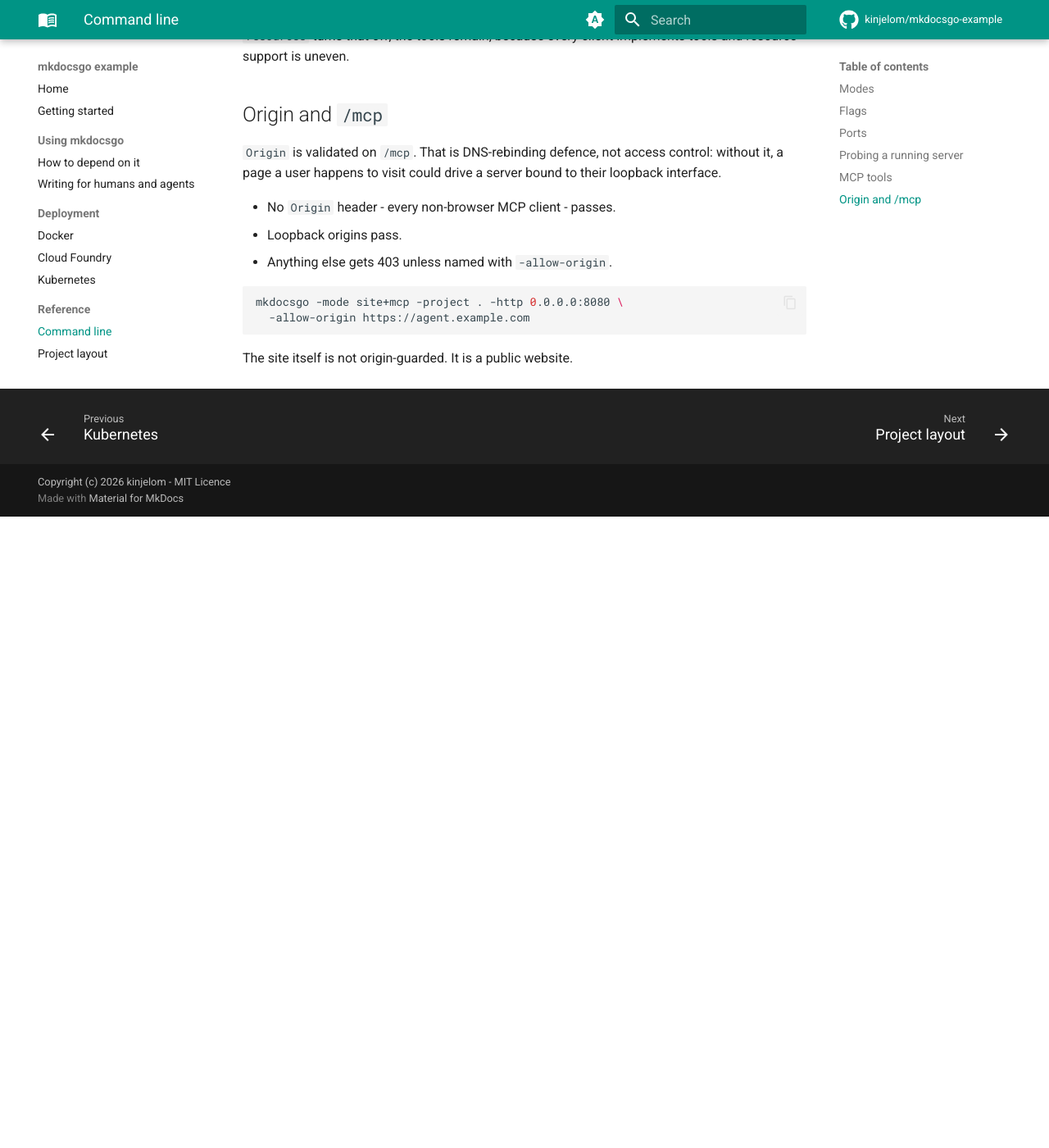
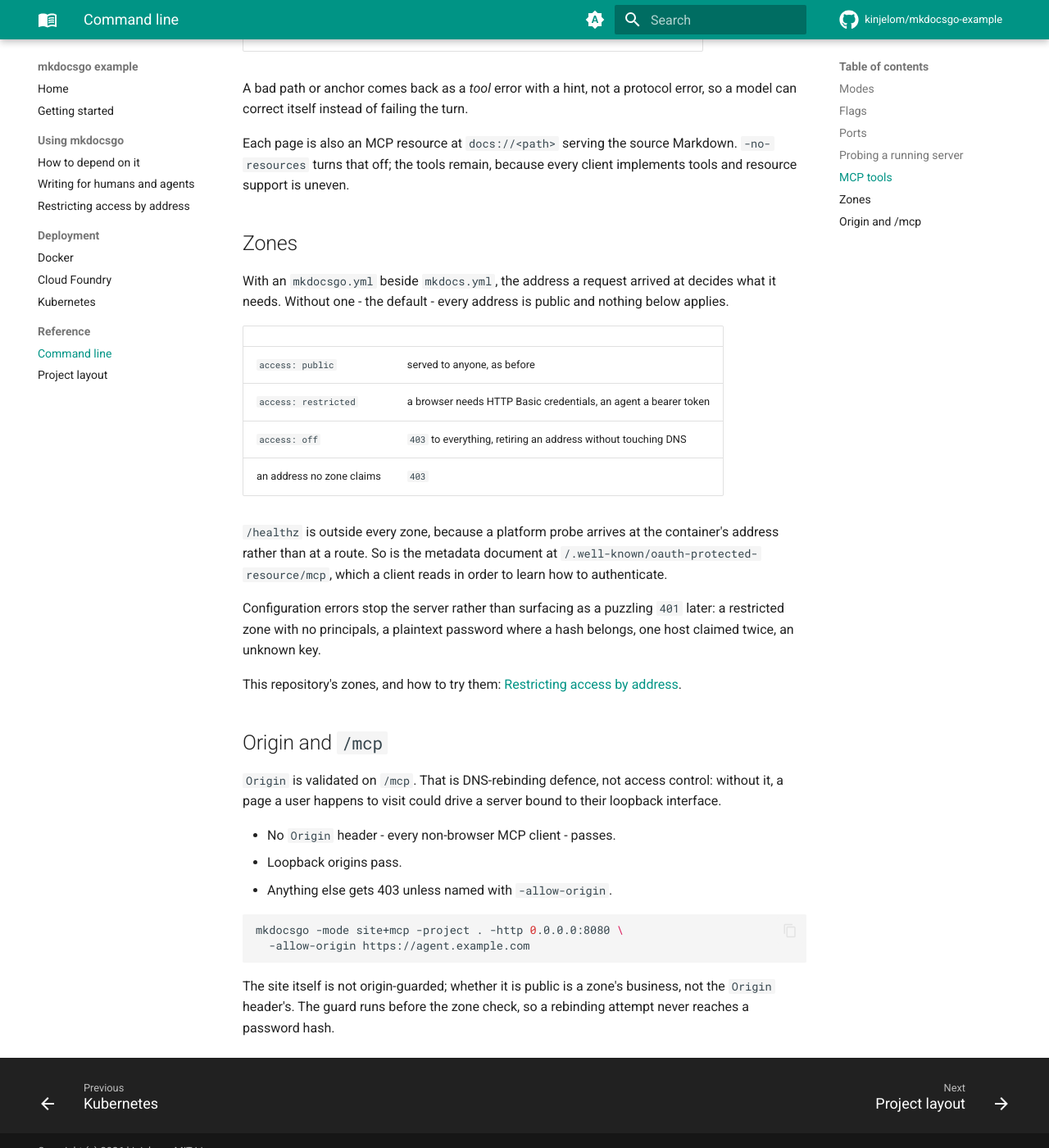
Before and after one commit to kinjelom/mkdocsgo-example, an MkDocs documentation site: the page built from docs/reference/cli.md, in a window 1280 px wide and 1400 px high, scrolled down 2755 px. Shown: the whole window at 82% size. Built offline with MkDocs 1.6.1 and Material for MkDocs 9.7.7, drawn with Linux system fonts in a browser that asks for light colours; comment, search, counter and statistics services are not loaded; before the commit the page ends 3385 px from its top, so only the background shows below that; some of the changed text lies outside the part shown.

Commit message:
Run on mkdocsgo 0.2.0, with zones
The server now decides what an address asks for, so this repository shows
one: mkdocsgo.yml makes the loopback addresses and the internal route
public, and the outward-facing ones ask for credentials - a password from
a browser, a bearer token from an agent. Delete the file and every address
is public again, which is what it was before.

The credentials it ships with are published on purpose. They guard reserved
example domains nobody can deploy to, and an address no zone claims is
refused rather than served - so a copy of this repository that forgets to
replace them fails closed rather than opening the door. The file holds an
Argon2id hash and a SHA-256 digest, and is therefore not a secret.

Three consequences reach the deployment files. The Dockerfile copies
mkdocsgo.yml into the image and into the build stage, where a page includes
it with --8<-- rather than restating it. The Cloud Foundry manifests ask
for 192M: verifying an Argon2id password costs 19 MiB, two at a time, and
128M was sized for a process that never did. Every route in deploy/ now has
a matching entry in hosts:, because one that does not answers 403.

scripts/docs.sh stages mkdocsgo.yml into dist/cf after packaging. The
toolbox assembles that directory from what it knows about - the binary, the
site, mkdocs.yml and the Markdown - and this file is newer than the release
pinned in project.conf, so it is staged here until that catches up. Without
it a buildpack deployment would serve every route publicly, which is the
one way these zones could quietly not be in force.

Co-Authored-By: Claude Opus 5 (1M context) <noreply@anthropic.com>

````diff
--- a/docs/reference/cli.md
+++ b/docs/reference/cli.md
@@ -30,6 +30,7 @@ so `-mode site` does not have a disabled MCP endpoint, it has none.
 | `-mode` | `site+mcp` | What to serve |
 | `-project` | `.` | Directory holding `mkdocs.yml` |
 | `-site-dir` | `<project>/site` | The built site |
+| `-config` | `<project>/mkdocsgo.yml` | Zones; absent means every address is public |
 | `-http` | *(empty)* | Address to listen on |
 | `-search-limit` | `8` | Default search results; callers may override, capped at 50 |
 | `-allow-origin` | - | Additional allowed `Origin` for `/mcp`; repeatable |
@@ -38,6 +39,8 @@ so `-mode site` does not have a disabled MCP endpoint, it has none.
 | `-version` | | Print the version and exit |
 | `-healthcheck <url>` | | GET the URL, exit 0 on 2xx, then quit. `self` means this server's own `/healthz` |
 | `-mcp-probe <url>` | | Ask an MCP endpoint for its tool list, exit 0 if it answers |
+| `-new-token` | | Mint a bearer token, print it and the line to paste, then quit |
+| `-hash-password` | | Hash a password for `mkdocsgo.yml`, then quit |
 
 ## Ports
 
@@ -92,6 +95,31 @@ Each page is also an MCP resource at `docs://<path>` serving the source
 Markdown. `-no-resources` turns that off; the tools remain, because every
 client implements tools and resource support is uneven.
 
+## Zones
+
+With an `mkdocsgo.yml` beside `mkdocs.yml`, the address a request arrived at
+decides what it needs. Without one - the default - every address is public and
+nothing below applies.
+
+| | |
+|---|---|
+| `access: public` | served to anyone, as before |
+| `access: restricted` | a browser needs HTTP Basic credentials, an agent a bearer token |
+| `access: off` | `403` to everything, retiring an address without touching DNS |
+| an address no zone claims | `403` |
+
+`/healthz` is outside every zone, because a platform probe arrives at the
+container's address rather than at a route. So is the metadata document at
+`/.well-known/oauth-protected-resource/mcp`, which a client reads in order to
+learn how to authenticate.
+
+Configuration errors stop the server rather than surfacing as a puzzling `401`
+later: a restricted zone with no principals, a plaintext password where a hash
+belongs, one host claimed twice, an unknown key.
+
+This repository's zones, and how to try them:
+[Restricting access by address](../guides/restricting-access.md).
+
 ## Origin and `/mcp`
 
 `Origin` is validated on `/mcp`. That is DNS-rebinding defence, not access
@@ -107,4 +135,6 @@ mkdocsgo -mode site+mcp -project . -http 0.0.0.0:8080 \
   -allow-origin https://agent.example.com
 ```
 
-The site itself is not origin-guarded. It is a public website.
+The site itself is not origin-guarded; whether it is public is a zone's
+business, not the `Origin` header's. The guard runs before the zone check, so a
+rebinding attempt never reaches a password hash.
--- a/mkdocs.yml
+++ b/mkdocs.yml
@@ -66,7 +66,7 @@ extra:
   # image tag, the OCI version label and the Cloud Foundry manifest variable
   # are all this number, read from here by scripts/lib.sh - a published image
   # and the pages inside it can then never claim different versions.
-  app_version: 0.1.0
+  app_version: 0.2.0
 
 plugins:
   search:
@@ -122,6 +122,7 @@ nav:
   - Using mkdocsgo:
       - How to depend on it: guides/depending-on-mkdocsgo.md
       - Writing for humans and agents: guides/writing-for-agents.md
+      - Restricting access by address: guides/restricting-access.md
   - Deployment:
       - Docker: deployment/docker.md
       - Cloud Foundry: deployment/cloud-foundry.md
--- a/project.conf
+++ b/project.conf
@@ -26,7 +26,7 @@
 #
 # To upgrade: change this line, run scripts/run.sh, commit. That is the whole
 # upgrade procedure, and the diff says exactly what changed.
-MKDOCSGO_VERSION=0.1.1
+MKDOCSGO_VERSION=0.2.0
 
 # Where the release lives. Used to build the download URL:
 #   https://github.com/<repo>/releases/download/v<version>/<archive>
````
Also changed, not shown: README.md (+24 -3 lines), docs/deployment/docker.md (+3 -3 lines), docs/guides/depending-on-mkdocsgo.md (+4 -4 lines), docs/guides/restricting-access.md (added, +153 -0 lines), docs/index.md (+1 -0 lines), docs/reference/project-layout.md (+12 -4 lines), mkdocsgo.yml (added, +73 -0 lines), 8 other files.
